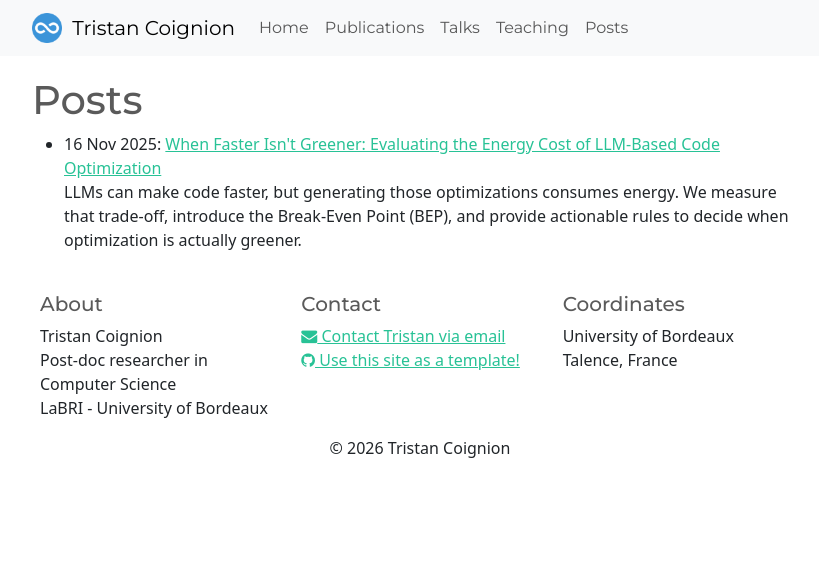
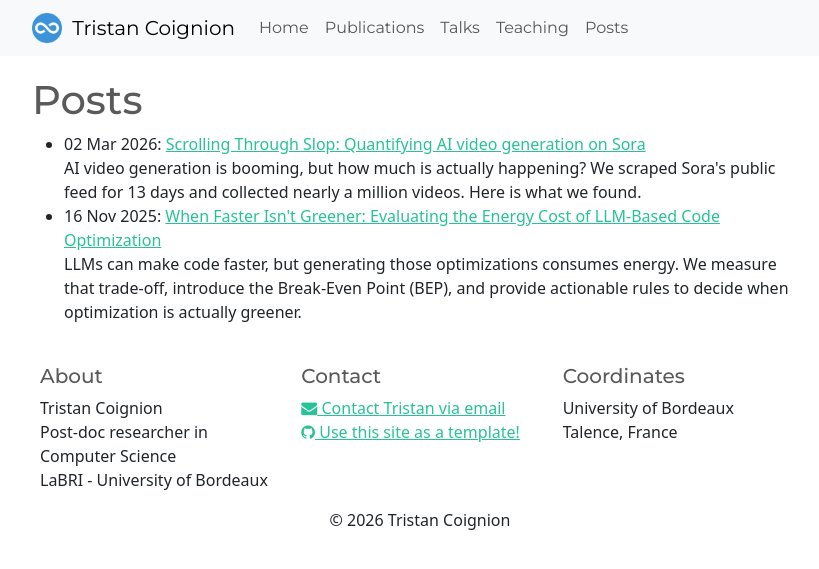
Before and after one commit to Saauan/saauan.github.io, a Jekyll site: the page built from _pages/posts.md, in a window 1280 px wide. Shown: the top 569 px of the page, without its empty margins (220-1039 px from the left). Built offline with Jekyll 4.4.1, drawn with Linux system fonts in a browser that asks for light colours; nearby versions of some CDN libraries; a style sheet for code colours, icons or effects is not loaded; part of the change alters nothing that is shown.

Commit message:
Add post on sora

```diff
--- a/_posts/2026-03-02-sora-crawl.md
+++ b/_posts/2026-03-02-sora-crawl.md
@@ -1,122 +1,118 @@
 ---
 layout: post
-title: "Scrolling Through Slop: Quantifying AI Video Generation on Sora"
+title: "Scrolling Through Slop: Quantifying AI video generation on Sora"
 date: 2026-03-02
-categories: "Fun"
+categories: "Research"
 permalink: "/post/sora-crawl/"
-excerpt: "As part of a broader study on the environmental impacts of AI video generation, we crawled Sora's public feed to establish a baseline picture of current usage: how much is generated, how often, and with what characteristics."
-description: "Large-scale crawl of Sora's public explore feed to establish a T0 baseline of AI video generation usage, as groundwork for prospective environmental impact modeling."
-tags: Sora AI video-generation crawl environmental-impact sustainability prospective-analysis
-hidden: true
+excerpt: "AI video generation is booming, but how much is actually happening? We scraped Sora's public feed for 13 days and collected nearly a million videos. Here is what we found."
+description: "An empirical study of public AI video generation on Sora, measuring daily volume, usage patterns, user behaviour, and content characteristics through large-scale scraping."
+tags: AI video Sora scraping environmental-impact generative-AI
 ---
 
-> This post is a shorter and simpler version of the paper and poster "Scrolling Through Slop: A Large-Scale Analysis of AI Video Generation in the Wild" presented at CHI 2026.
-> You can find the paper and its replication package on my [publications page](/publications) and the poster on my [talks page](/talks)
+> This post is a shorter and simpler version of the poster "Scrolling Through Slop: Quantifying AI video generation on Sora with scraping" presented at Green Days 2026.
+> You can find the poster on my [talks page](/talks).
 
+AI video generation has become remarkably accessible. Tools like [Sora](https://sora.chatgpt.com/), Runway, or Gemini let anyone produce short clips from a text prompt in seconds. This democratisation is happening fast, and it is accompanied by a wave of enthusiasm about creative potential and productivity gains.
 
-When OpenAI launched Sora's public explore feed, it opened a window into how people actually use text-to-video generation. Not cherry-picked demos. Not curated showcases. Just thousands of generations, scrollable by anyone.
+But every one of those generations runs on a GPU cluster somewhere.
 
-We looked through that window, systematically.
+The environmental cost of that infrastructure is real, and largely invisible. Before we can estimate it, we need to answer a more basic question:
 
-We crawled Sora's public explore page over several weeks, collected metadata on thousands of generated videos, and asked a straightforward set of questions:
+**How much AI video generation is actually happening?**
 
-**How much video is being generated? What do the prompts and generation parameters look like? And what usage patterns emerge when a frontier video model meets the general public?**
+## Why We Need a Baseline
 
-This work is the first step in a larger research effort. Our broader goal is to anticipate the potential environmental impacts of AI video generation. The data collected here serves as a **baseline snapshot (T0)** of current usage, which will feed into prospective and baseline scenarios for future impact modeling. In a companion effort, we also plan to gather energy consumption metrics from open-source video generation models, so that we can model the full life cycle impacts of AI-generated video.
+Our broader research goal is to anticipate the environmental impacts of AI video generation, modelling energy use, carbon emissions, and resource consumption across the full life cycle of these systems.
+
+But you cannot model what you cannot measure. Official usage data from platforms like Sora is not publicly available, and there is no regulatory requirement to disclose it. This leaves researchers with no reliable starting point.
+
+So we built one ourselves.
+
+## A Lucky Accident: Sora Is Easy to Scrape
+
+Most platforms are opaque by design. Sora happened not to be, at least for its public feed.
+
+Sora's feed of publicly shared videos is **chronologically ordered**, which means it is straightforward to scrape systematically without needing to reverse-engineer any ranking algorithm. We deployed 6 bots to scrape the feed and 10 bots to scrape individual video metadata, running continuously over 18 days in February 2025.
+
+The result: **1.33M videos collected**, with metadata including timestamp, duration, resolution, prompt language, and like counts.
+
+It is worth pausing on how fragile this window is. One API change, one decision to randomise the feed, and this kind of external measurement becomes impossible. The study exists because of an accident of platform design, not because of any commitment to transparency.
+
+## How Much Is Being Generated?
+
+The headline figure: **~74,000 public videos are generated every day** on sora.chatgpt.com. That translates to roughly **5.81 TiB of video data every month**.
+
+To put that in perspective: it sounds like a lot, until you compare it to TikTok, where an estimated [269 million videos are posted daily](https://arxiv.org/pdf/2504.13279). Sora's public output is about **0.028% of that volume**. AI video generation, for now, is a rounding error in the broader media landscape.
+
+But the trajectory matters more than the current scale. These numbers represent a baseline from which we can build on to build predictions and scenarios modeling the evolution of this technology.
+
+## When Is It Used?
+
+Sora does not seem to be used only for entertainement purposes. The usage patterns looks a lot like that of a **working day**.
+
+| ![Hourly usage of Sora broken down by prompt language (French, German, Italian, Japanese, Korean), showing peaks at 11:00 and 14:00 and a sharp decline at night.](/post-contents/sora-crawl/fig_hourly_usage.png) |
+|:--:|
+| *Number of videos generated per hour of the day, by prompt language. Generations peak during working hours and drop sharply at night.* |
+
+Generations peak around **11:00 and again at 14:00**, then gradually decline through the afternoon and evening. Usage at night is a fraction of the daytime peak. Evening hours (18:00–00:00) see roughly **25% fewer generations** than peak daytime.
+
+This pattern holds consistently across the languages we tracked, French, German, Italian, Japanese, and Korean users all show similar temporal shapes, which suggests it reflects global professional rhythms rather than any single region's habits.
+
+## Does Usage Change Over Time?
+
+Remarkably little.
+
+| ![Daily video volume on Sora from February 6 to February 24, 2025, with weekend days highlighted. Bars are near-uniform in length across all dates.](/post-contents/sora-crawl/fig_daily_volume.png) |
+|:--:|
+| *Number of videos published per day over the scraping period. Weekend days are highlighted. Usage is stable across both weekdays and weekends.* |
+
+Daily volume stays **stable across both weekdays and weekends**, with no meaningful dip on Saturdays and Sundays. This further reinforces the idea that Sora is already embedded in ongoing workflows rather than being used purely for leisure.
+
+## Who Is Using It?
+
+Prompts are written overwhelmingly in **English (67.5%)**, but the long tail is genuinely global: Russian (4.6%), Spanish (4.5%), Portuguese (3.6%), French (2.7%), and German (2%) are all meaningfully represented, along with Indonesian, Italian, and Chinese.
+
+| ![Horizontal bar chart of prompt language proportions, with English dominant at ~0.65 and a long tail of other languages.](/post-contents/sora-crawl/fig_language_distribution.png) |
+|:--:|
+| *Proportion of videos by prompt language. English dominates, but Sora is used across a wide range of languages worldwide.* |
+
+Interestingly, **20% of users have generated prompts in more than one language**, suggesting a layer of multilingual or internationally mobile users.
+
+The user distribution is also heavily skewed: **50% of users have generated 2 videos or fewer**, and 90% have generated 7 or fewer. A small number of power users account for a disproportionate share of activity.
+
+## What Gets Made, and Does Anyone Watch It?
+
+The content itself is notably uniform in format:
+
+- **71%** of videos are in portrait orientation
+- **80%** are in 480p resolution, the default quality
+- **75%** last 5 seconds; **20%** last 10 seconds
+
+Moreover, **Only 0.79% of videos receive at least one like within 7 days.** The most-liked video in our dataset has 2,000 likes. For the vast majority of generated content, there is no visible audience at all.
+
+| ![Right-skewed histogram of videos per user, showing the large majority of users have generated very few videos.](/post-contents/sora-crawl/fig_videos_per_user.png) |
+|:--:|
+| *Distribution of total videos generated per user. The distribution is heavily right-skewed: most users generate very few videos.* |
+
+This is the sharpest version of the "slop" question. If 99% of generated videos are never liked, never meaningfully engaged with, and likely never watched by anyone other than their creator, what are they *for*? The honest answer is that we do not know. They may be downloaded and used privately, or shared on social medias. Or they may be used for communication on the internet.
+
+## What We Still Do Not Know
+
+The public feed is only part of the picture. Sora's API allows developers and businesses to generate videos programmatically, without any public visibility. This is almost certainly a significant source of additional volume, and arguably the more environmentally relevant one, since automated pipelines can generate at far higher rates than individual users.
+
+We also have no visibility into what the videos are actually used for once they leave the platform. Understanding downstream use is essential for building realistic environmental impact models.
 
 ## Why This Matters
 
-Text-to-video generation has progressed rapidly, but most evaluations happen in controlled settings: benchmark prompts, curated galleries, technical reports. These tell us what models *can* do, not what they *are used for*.
+A 5-second, 480p video does not feel like a large environmental action. But at 73,000 per day, the cumulative compute starts to add up, and that is before accounting for API usage, or for the trajectory of growth as the technology matures and adoption accelerates.
 
-Sora's explore feed changed that. For the first time, a frontier video model had a public, browsable stream of real user generations. This gave us the opportunity to study AI video generation *in the wild*, at scale, with real prompts and real outputs.
-
-Understanding these usage patterns is essential groundwork for environmental impact assessment. Before we can model how much energy AI video generation will consume in the future, we need to know how it is being used today: how frequently, with what parameters, and at what scale.
-
-## What We Actually Did
-
-Our pipeline had three stages:
-
-1. **Crawl** the Sora explore feed at regular intervals over several weeks, collecting video metadata, prompts, engagement signals, and generation parameters.
-2. **Characterize** each generation based on available metadata: prompt length, use of style modifiers, resolution, duration, and other generation settings.
-3. **Analyze** distributions, temporal patterns, and correlations between prompt characteristics and generation parameters.
-
-It is important to note what we did *not* do: we did not analyze the visual content of the generated videos themselves. Our analysis is based entirely on metadata and prompt text. As a result, we cannot make claims about the quality, creativity, or effort behind individual generations. What we can characterize is the *scale and shape* of usage.
-
-## What We Found
-
-### 1. Prompt characteristics cluster around short, generic descriptions
-
-The vast majority of prompts were short. The median prompt length was well below 30 words, and use of specific stylistic or cinematic modifiers was rare. Only a small fraction of prompts showed signs of deliberate prompt engineering (style tokens, negative prompts, explicit aspect ratio or motion instructions).
-
-| ![Distribution of prompt lengths and stylistic modifier usage across all crawled generations.](/post-contents/sora-crawl/fig_prompt_characteristics.svg) |
-|:--:|
-| *Distribution of prompt lengths and stylistic modifier usage across all crawled generations.* |
-
-### 2. A handful of generation parameter settings dominate
-
-Users overwhelmingly stuck with default or near-default generation parameters. A small number of resolution/duration combinations accounted for the bulk of all generations, suggesting that most users do not explore the parameter space extensively.
-
-| ![Distribution of generation parameter combinations (resolution, duration, style preset) across all crawled generations.](/post-contents/sora-crawl/fig_parameter_distribution.svg) |
-|:--:|
-| *Distribution of generation parameter combinations (resolution, duration, style preset) across all crawled generations.* |
-
-### 3. The explore feed is not a representative sample
-
-When we compared the metadata distributions of featured/trending videos against the full crawl, clear differences emerged. Featured videos had significantly longer prompts, more frequent use of style modifiers, and less reliance on default parameters. The platform's curation layer filters aggressively, meaning that **scrolling the explore page gives a skewed impression of typical generation behavior**.
-
-| ![Comparison of prompt characteristics between all generations and featured/trending generations.](/post-contents/sora-crawl/fig_featured_vs_all.svg) |
-|:--:|
-| *Comparison of prompt characteristics between all generations and featured/trending generations.* |
-
-### 4. Generation volume follows strong temporal patterns
-
-Activity spiked predictably around product announcements and social media virality cycles, then decayed rapidly. Weekend generation volumes were roughly 1.5x weekday volumes, and certain prompt topics showed sharp burst-and-fade dynamics tied to external events.
-
-| ![Daily generation volume over the crawl period, annotated with external events.](/post-contents/sora-crawl/fig_temporal_volume.svg) |
-|:--:|
-| *Daily generation volume over the crawl period, annotated with external events.* |
-
-### 5. Engagement is heavily concentrated
-
-A tiny fraction of generations received the vast majority of likes, remixes, and views. The distribution followed a steep power law, consistent with other social and creative platforms. Most generations received little to no engagement.
-
-| ![Distribution of engagement metrics (likes, views, remixes) across all crawled generations.](/post-contents/sora-crawl/fig_engagement_distribution.svg) |
-|:--:|
-| *Distribution of engagement metrics (likes, views, remixes) across all crawled generations.* |
-
-
-## What Comes Next
-
-This crawl establishes a **T0 baseline**: a quantitative picture of how AI video generation is being used right now on a major platform. But usage data alone does not tell us about environmental impact.
-
-The next steps in our broader research program are:
-
-1. **Measuring energy consumption** of open-source video generation models under realistic workloads, to build a per-generation energy model.
-2. **Combining usage data with energy metrics** to estimate the current environmental footprint of AI video generation.
-3. **Building prospective scenarios** that project how usage patterns and energy costs might evolve as models improve, costs drop, and adoption grows.
-
-Together, these components will allow us to move from observing *what is happening* to modeling *what it means* for energy consumption and sustainability.
-
-## Practical Takeaways
-
-#### Public feeds are not representative samples
-
-Researchers and journalists should be cautious about drawing conclusions from what platforms surface. The explore page is a curated view, not a census.
-
-#### Baseline measurement is a prerequisite for impact claims
-
-Any serious assessment of the environmental cost of AI video generation must start with empirical usage data. Speculation about energy consumption without grounding in actual usage patterns is premature.
-
-#### The scale of casual generation matters
-
-Even if each individual generation is cheap, the sheer volume of casual, default-parameter usage adds up. Impact modeling must account for the long tail of low-visibility generations, not just the viral highlights.
+This study is one piece of a larger effort to make the environmental footprint of generative AI legible. The next steps involve modelling the actual energy cost per generation, estimating carbon emissions under different data centre scenarios, and building prospective models of what usage might look like in 2–5 years.
 
 ---
 
 ## Takeaway
 
-Sora's explore feed offers an unprecedented look at how a frontier video model is actually used. What we found is that most usage is characterized by short prompts, default parameters, and low engagement, with a curated surface layer that paints a very different picture.
+Every day, tens of thousands of AI videos are generated on Sora, short, low-resolution, rarely liked, and most probably unseen. Usage follows working hours, spans the globe, and is remarkably stable over time.
 
-This baseline snapshot is a necessary first step. Before we can meaningfully assess or project the environmental costs of AI video generation, we need to know what the current landscape actually looks like.
-
-Now we do.
+These numbers are modest by social media standards, but they represent **the floor, not the ceiling**, of a fast-moving technology.
+Understanding the scale of AI video generation is only the first step toward understanding its cost.
```
Also changed, not shown: post-contents/sora-crawl/fig_daily_volume.png (added), post-contents/sora-crawl/fig_hourly_usage.png (added), post-contents/sora-crawl/fig_language_distribution.png (added), post-contents/sora-crawl/fig_videos_per_user.png (added).
